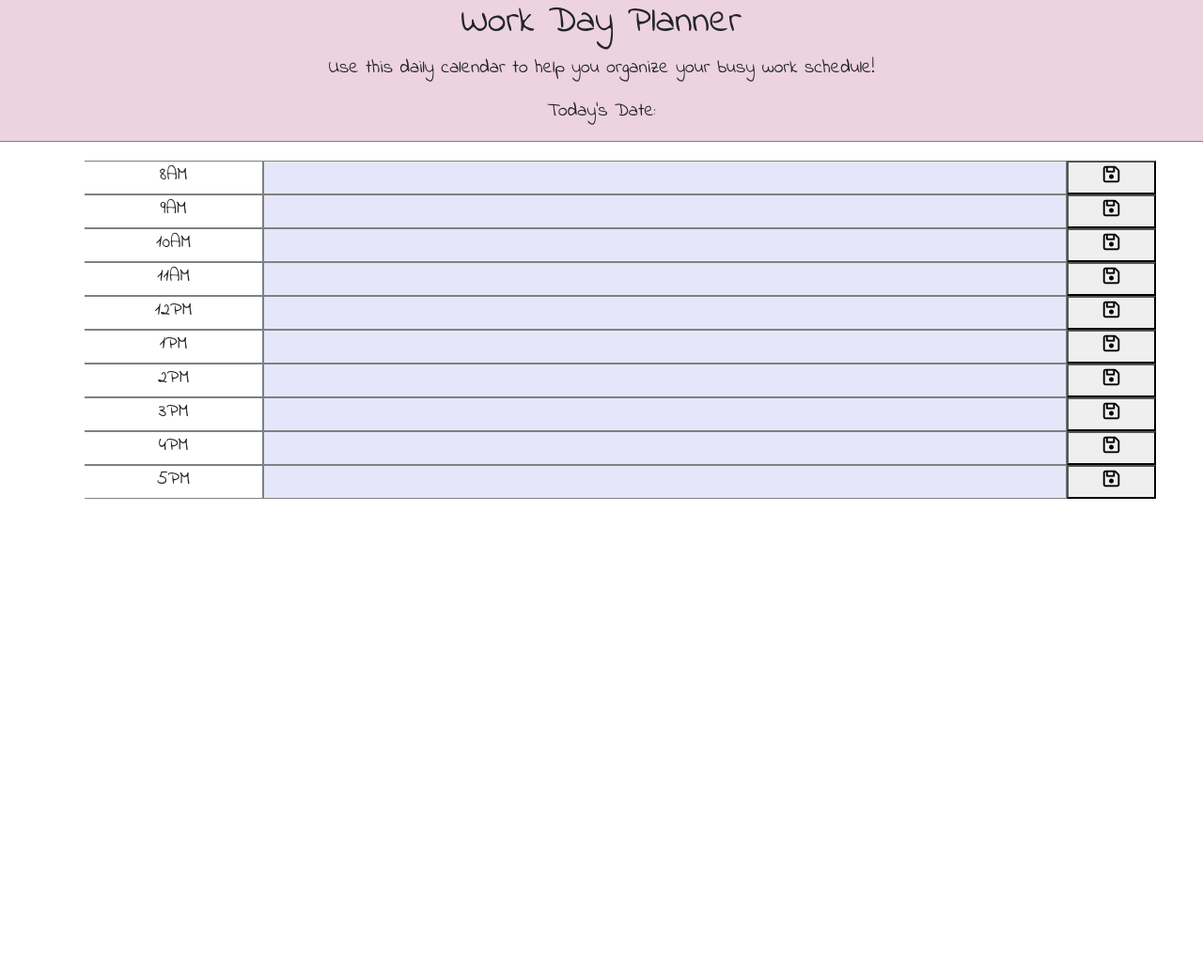
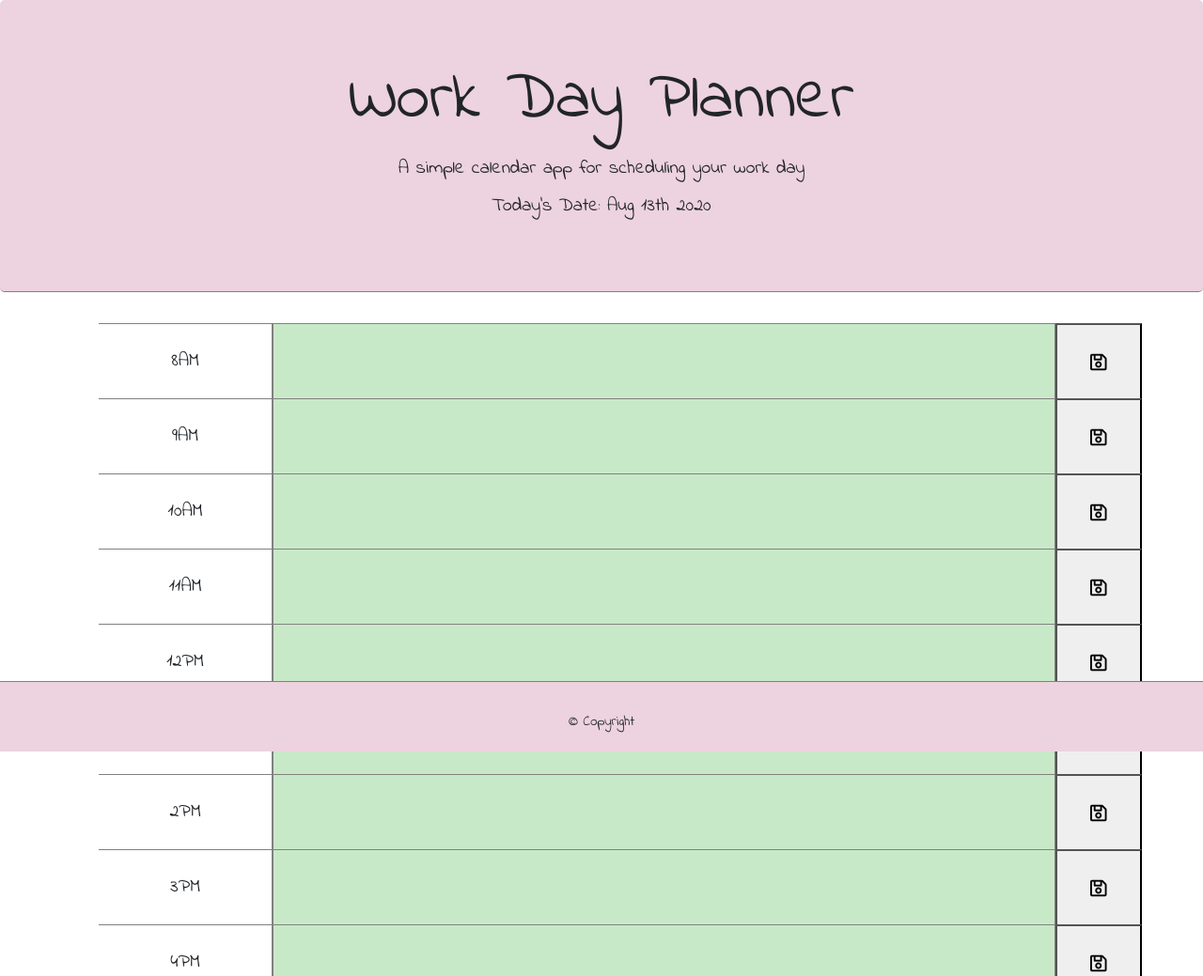
Before and after one commit to miadehaan/Daily_Planner, a plain HTML site: page index.html in a window 1280 px wide. Shown: the top 1039 px of the page at 94% size. Before the commit the page ends 800 px from the top, so only its background shows below. Drawn offline with nearby package versions, Linux system fonts and the light colour scheme.

Commit message:
all functionality is working and css styles are fixed

```diff
--- a/Assets/style.css
+++ b/Assets/style.css
@@ -2,9 +2,12 @@ body {
     font-family: 'Indie Flower', cursive;
     margin: 0;
     padding: 0;
+    line-height: 1;
+    font-size: 20px;
 }
 
-header {
+/* Header ------------------------------------- */
+.jumbotron {
     width: 100%;
     height: auto;
     text-align: center;
@@ -14,35 +17,82 @@ header {
 
 p {
     font-size: 20px;
+    margin-top: 20px;
 }
 
-h1 {
-    margin-bottom: 10px;
-}
+/* Body---------------------------------------- */
 .contentBox {
     margin: 20px;
-    width: 100%;
-    height: auto;
-    font-size: 20px;
-    /* border: 1px solid red; */
+    padding-bottom: 150px;
+ }
+
+ .row {
+    white-space: pre-wrap;
+    height: 80px;
+    border-top: 1px solid white;
 }
 
+
 .hourBlock {
+    padding: 30px 0;
     text-align: center;
     background-color: white;
     border-top: 1px solid grey;
     border-right: 1px solid grey;
     border-bottom: 1px solid grey;
-    height: auto;
-
 }
 
+textarea {
+    background: transparent;
+    border: none;
+    resize: none;
+    color: #000000;
+    border-left: 1px solid black;
+    padding: 10px;
+  }
+
 .taskField {
-    height: auto;
     border: 1px solid grey;
+}
+
+
+.past {
+    background-color: rgb(252, 204, 204);
+}
+
+.present {
     background-color: lavender;
+}
+
+.future {
+    background-color: #c8e9c8;
 }
 
 .saveBtn {
     height: auto;
+
+    padding: 30px 0;
+    text-align: center;
 }
+
+.saveBtn i:hover {
+    font-size: 20px;
+    transition: all .3s ease-in-out;
+}
+
+/* Footer----------------------------------------------------- */
+footer {
+    width: 100%;
+    height: 75px;
+    background-color: #EDD2E0;
+    text-align: center;
+    font-size: 15px;
+    position:fixed;
+    bottom:0;
+    left: 0;
+    border-top: 1px solid grey;
+}
+
+.copyright {
+    margin-top: 35px;
+}
--- a/index.html
+++ b/index.html
@@ -6,107 +6,113 @@
     <link rel="stylesheet" href="https://stackpath.bootstrapcdn.com/bootstrap/4.5.0/css/bootstrap.min.css" integrity="sha384-9aIt2nRpC12Uk9gS9baDl411NQApFmC26EwAOH8WgZl5MYYxFfc+NcPb1dKGj7Sk" crossorigin="anonymous">
     <link rel="stylesheet" type="text/css" href="Assets/style.css">
     <link href="https://fonts.googleapis.com/css2?family=Indie+Flower&display=swap" rel="stylesheet">
-    <script src="https://kit.fontawesome.com/a076d05399.js"></script>
-
+    <link rel="stylesheet"
+    href="https://use.fontawesome.com/releases/v5.8.1/css/all.css"
+    integrity="sha384-50oBUHEmvpQ+1lW4y57PTFmhCaXp0ML5d60M1M7uH2+nqUivzIebhndOJK28anvf"
+    crossorigin="anonymous"/>
 
     <!-- This makes webpage more reposnsive with correct scaling -->
     <meta name="viewport" content="width=device-width, initial-scale=1.0">
     <meta charset="UTF-8">
+    <meta http-equiv="X-UA-Compatible" content="ie=edge" />
 </head>
 
 <body>
-    <header>
-        <h1>Work Day Planner</h1>
-        <p>Use this daily calendar to help you organize your busy work schedule!</p>
-        <p>Today's Date: <span id="todaysDate">  </span></p>
+
+    <header class="jumbotron">
+        <h1 class="display-3">Work Day Planner</h1>
+        <p class="lead">A simple calendar app for scheduling your work day</p>
+        <p id="currentDay" class="lead">Today's Date: <span id="todaysDate">  </span></p>
       </header>
 
     <main class="container">
-        <div class="row">
-            <article class="contentBox col-lg-12 col-md-12 col-sm-12">
-                <div class="row">
+        <!-- <div class="row"> -->
+            <article class="contentBox col-sm-12 col-12">
+                    <div class="row time-block">
                         <!-- 8AM content -->
-                    <section class="hourBlock eightAM col-lg-2 col-md-2 col-sm-2 col-2">8AM</section>
-                    <form class="taskField col-lg-9 col-md-9 col-sm-9 col-8">
-                        <!-- Use JS to insert "Input" when clicked on -->
-                    </form>
-                    <button class="saveBtn col-lg-1 col-md-1 col-sm-1 col-2"> <i class="far fa-save"></i> </button>
+                        <section id="8" class="hourBlock col-sm-2 col-2">8AM</section>
+                        <textarea class="taskField col-sm-9 col-7"></textarea>
+                        <button class="saveBtn col-sm-1 col-2"> <i class="far fa-save"></i> </button>
+                    </div>
 
+                    <div class="row time-block">
                         <!-- 9AM content -->
-                    <section class="hourBlock nineAM col-lg-2 col-md-2 col-sm-2 col-2">9AM</section>
-                    <form class="taskField col-lg-9 col-md-9 col-sm-9 col-8">
-                        <!-- Use JS to insert "Input" when clicked on -->
-                    </form>
-                    <button class="saveBtn col-lg-1 col-md-1 col-sm-1 col-2"> <i class="far fa-save"></i> </button>
+                        <section id="9" class="hourBlock col-sm-2 col-2">9AM</section>
+                        <textarea class="taskField col-sm-9 col-7"> </textarea>
+                        <button class="saveBtn col-sm-1 col-2"> <i class="far fa-save"></i> </button>
+                    </div>
 
+                    <div class="row time-block">
                         <!-- 10AM content -->
-                    <section class="hourBlock tenAM col-lg-2 col-md-2 col-sm-2 col-2">10AM</section>
-                    <form class="taskField col-lg-9 col-md-9 col-sm-9 col-8">
-                        <!-- Use JS to insert "Input" when clicked on -->
-                    </form>
-                    <button class="saveBtn col-lg-1 col-md-1 col-sm-1 col-2"> <i class="far fa-save"></i> </button>
+                        <section id="10" class="hourBlock col-sm-2 col-2">10AM</section>
+                        <textarea class="taskField col-sm-9 col-7"> </textarea>
+                        <button class="saveBtn col-sm-1 col-2"> <i class="far fa-save"></i> </button>
+                    </div>
 
+                    <div class="row time-block">
                         <!-- 11AM content -->
-                    <section class="hourBlock elevenAM col-lg-2 col-md-2 col-sm-2 col-2">11AM</section>
-                    <form class="taskField col-lg-9 col-md-9 col-sm-9 col-8">
-                        <!-- Use JS to insert "Input" when clicked on -->
-                    </form>
-                    <button class="saveBtn col-lg-1 col-md-1 col-sm-1 col-2"> <i class="far fa-save"></i> </button>
+                        <section id="11" class="hourBlock col-sm-2 col-2">11AM</section>
+                        <textarea class="taskField col-sm-9 col-7"> </textarea>
+                        <button class="saveBtn col-sm-1 col-2"> <i class="far fa-save"></i> </button>
+                    </div>
 
+                    <div class="row time-block">
                         <!-- 12PM content -->
-                    <section class="hourBlock 12PMAM col-lg-2 col-md-2 col-sm-2 col-2">12PM</section>
-                    <form class="taskField col-lg-9 col-md-9 col-sm-9 col-8">
-                        <!-- Use JS to insert "Input" when clicked on -->
-                    </form>
-                    <button class="saveBtn col-lg-1 col-md-1 col-sm-1 col-2"> <i class="far fa-save"></i> </button>
+                        <section id="12" class="hourBlock col-sm-2 col-2">12PM</section>
+                        <textarea class="taskField col-sm-9 col-7"> </textarea>
+                        <button class="saveBtn col-sm-1 col-2"> <i class="far fa-save"></i> </button>
+                    </div>
 
+                    <div class="row time-block">
                         <!-- 1PM content -->
-                    <section class="hourBlock onePM col-lg-2 col-md-2 col-sm-2 col-2">1PM</section>
-                    <form class="taskField col-lg-9 col-md-9 col-sm-9 col-8">
-                        <!-- Use JS to insert "Input" when clicked on -->
-                    </form>
-                    <button class="saveBtn col-lg-1 col-md-1 col-sm-1 col-2"> <i class="far fa-save"></i> </button>
+                        <section id="13" class="hourBlock col-sm-2 col-2">1PM</section>
+                        <textarea class="taskField col-sm-9 col-7"> </textarea>
+                        <button class="saveBtn col-sm-1 col-2"> <i class="far fa-save"></i> </button>
+                    </div>
 
+                    <div class="row time-block">
                         <!-- 2PM content -->
-                    <section class="hourBlock twoPM col-lg-2 col-md-2 col-sm-2 col-2">2PM</section>
-                    <form class="taskField col-lg-9 col-md-9 col-sm-9 col-8">
-                        <!-- Use JS to insert "Input" when clicked on -->
-                    </form>
-                    <button class="saveBtn col-lg-1 col-md-1 col-sm-1 col-2"> <i class="far fa-save"></i> </button>
+                        <section id="14" class="hourBlock col-sm-2 col-2">2PM</section>
+                        <textarea class="taskField col-sm-9 col-7"> </textarea>
+                        <button class="saveBtn col-sm-1 col-2"> <i class="far fa-save"></i> </button>
+                    </div>
 
+                    <div class="row time-block">
                         <!-- 3PM content -->
-                    <section class="hourBlock threePM col-lg-2 col-md-2 col-sm-2 col-2">3PM</section>
-                    <form class="taskField col-lg-9 col-md-9 col-sm-9 col-8">
-                        <!-- Use JS to insert "Input" when clicked on -->
-                    </form>
-                    <button class="saveBtn col-lg-1 col-md-1 col-sm-1 col-2"> <i class="far fa-save"></i> </button>
+                        <section id="15" class="hourBlock col-sm-2 col-2">3PM</section>
+                        <textarea class="taskField col-sm-9 col-7"> </textarea>
+                        <button class="saveBtn col-sm-1 col-2"> <i class="far fa-save"></i> </button>
+                    </div>
 
+                    <div class="row time-block">
                         <!-- 4PM content -->
-                    <section class="hourBlock fourPM col-lg-2 col-md-2 col-sm-2 col-2">4PM</section>
-                    <form class="taskField col-lg-9 col-md-9 col-sm-9 col-8">
-                        <!-- Use JS to insert "Input" when clicked on -->
-                    </form>
-                    <button class="saveBtn col-lg-1 col-md-1 col-sm-1 col-2"> <i class="far fa-save"></i> </button>
+                        <section id="16" class="hourBlock col-sm-2 col-2">4PM</section>
+                        <textarea class="taskField col-sm-9 col-7"> </textarea>
+                        <button class="saveBtn col-sm-1 col-2"> <i class="far fa-save"></i> </button>
+                    </div>
 
+                    <div class="row time-block">
                         <!-- 5PM content -->
-                    <section class="hourBlock fivePM col-lg-2 col-md-2 col-sm-2 col-2">5PM</section>
-                    <form class="taskField col-lg-9 col-md-9 col-sm-9 col-8">
-                        <!-- Use JS to insert "Input" when clicked on -->
-                    </form>
-                    <button class="saveBtn col-lg-1 col-md-1 col-sm-1 col-2"> <i class="far fa-save"></i> </button>
+                        <section id="17" class="hourBlock col-sm-2 col-2">5PM</section>
+                        <textarea class="taskField col-sm-9 col-7"> </textarea>
+                        <button class="saveBtn col-sm-1 col-2"> <i class="far fa-save"></i> </button>
+                    </div>
 
-                </div>
             </article>
-        </div>
+        <!-- </div> -->
     </main>
 
+    <footer class="footer">
+        <section class="copyright">&#169; Copyright</section>
+    </footer>
 
-    <script src="./script.js"></script>
+
     <script src="https://code.jquery.com/jquery-3.5.1.slim.min.js" integrity="sha384-DfXdz2htPH0lsSSs5nCTpuj/zy4C+OGpamoFVy38MVBnE+IbbVYUew+OrCXaRkfj" crossorigin="anonymous"></script>
     <script src="https://cdn.jsdelivr.net/npm/popper.js@1.16.0/dist/umd/popper.min.js" integrity="sha384-Q6E9RHvbIyZFJoft+2mJbHaEWldlvI9IOYy5n3zV9zzTtmI3UksdQRVvoxMfooAo" crossorigin="anonymous"></script>
     <script src="https://stackpath.bootstrapcdn.com/bootstrap/4.5.0/js/bootstrap.min.js" integrity="sha384-OgVRvuATP1z7JjHLkuOU7Xw704+h835Lr+6QL9UvYjZE3Ipu6Tp75j7Bh/kR0JKI" crossorigin="anonymous"></script>
-    <script src="./lib/moment/moment.min.js"></script>
-
+    <script src="https://code.jquery.com/jquery-3.4.1.min.js"></script>
+    <script src="https://cdnjs.cloudflare.com/ajax/libs/moment.js/2.24.0/moment.min.js"></script>
+    <script src="./script.js"></script>
 
 </body>
 </html>
--- a/script.js
+++ b/script.js
@@ -1,43 +1,76 @@
-var todaysDate = $("#todaysDate");
-var hourBlock = $(".hourBlock");
-var taskField = $(".taskField");
-var newInput;
+$(document).ready(function() {
 
-currentDate();
+    var todaysDate = $("#todaysDate");
+    var saveBtn = $(".saveBtn");
+    var taskField = $(".taskField");
 
-// Use Moment.js library for dates & time
-function currentDate() {
-    let m = moment();
-    console.log(m);
-}
+    thisDate(); // Writes the current date in the header
+
+    //Writes the current date in the header
+    function thisDate () {
+        todaysDate.html(moment().format("MMM Do YYYY"));
+    }
+    //Set Interval to check
+    var dateInterval = setInterval(thisDate, 5000);
 
 
-// Create each hour block 9am - 5pm
-function hour() {
+    // Current Hour - Background Color Change Past/Future/Present
+    function thisHour(){
+        var currentHour = moment().hour(); //grabs current hour in military time
+        // console.log("Current Hour: " + currentHour);
 
-}
+        $(".time-block").each(function(){
+            var blockHour = parseInt($(this).children(".hourBlock").attr("id"));
+            // console.log("Block Hour: " + blockHour);
+
+            if (blockHour < currentHour) {
+                $(taskField).addClass("past");
+                $(taskField).removeClass("present");
+
+                console.log("past");
+            }
+            else if (currentHour === blockHour) {
+                $(taskField).addClass("present");
+
+                console.log("present");
+            }
+            else {
+                $(taskField).addClass("future");
+                $(taskField).removeClass("present");
+                $(taskField).removeClass("past");
+
+                console.log("future");
+            }
+        })
+
+    }
+    //Set on interval
+    var interval = setInterval(thisHour, 1000);
+
+    // EventListener for when a specific taskField is clicked on, and input form shows up
+    $(saveBtn).on("click", function () {
+        // When the taskField is clicked on...
+
+        var value = $(this).siblings(".taskField").val();
+        var time = $(this).siblings(".hourBlock").attr("id");
+        console.log(time, value);
+
+        localStorage.setItem(time, value);
+
+    });
+
+    //The grabs the value from the localStorgage corresponding to the hour
+    $("#8").siblings(".taskField").val(localStorage.getItem("8"));
+    $("#9").siblings(".taskField").val(localStorage.getItem("9"));
+    $("#10").siblings(".taskField").val(localStorage.getItem("10"));
+    $("#11").siblings(".taskField").val(localStorage.getItem("11"));
+    $("#12").siblings(".taskField").val(localStorage.getItem("12"));
+    $("#13").siblings(".taskField").val(localStorage.getItem("13"));
+    $("#14").siblings(".taskField").val(localStorage.getItem("14"));
+    $("#15").siblings(".taskField").val(localStorage.getItem("15"));
+    $("#16").siblings(".taskField").val(localStorage.getItem("16"));
+    $("#17").siblings(".taskField").val(localStorage.getItem("17"));
 
 
 
-// Current Hour - Background Color Change
-function currentHour(){
-    // if () {
-
-    // }
-    // else if () {
-
-    // }
-    // else {
-
-    // }
-}
-
-// EventListener for when the taskField is clicked on, and input form shows up
-function newTask() {
-
-    // EventListener for when the taskField is clicked on
-        newInput = $("<input>");
-        newInput.placeholder("add new item");
-        $(taskField).append(newInput);
-
-}
+});
```
Also changed, not shown: lib/moment/moment.min.js (deleted). Lines whose indentation alone changed are shown as unchanged.
